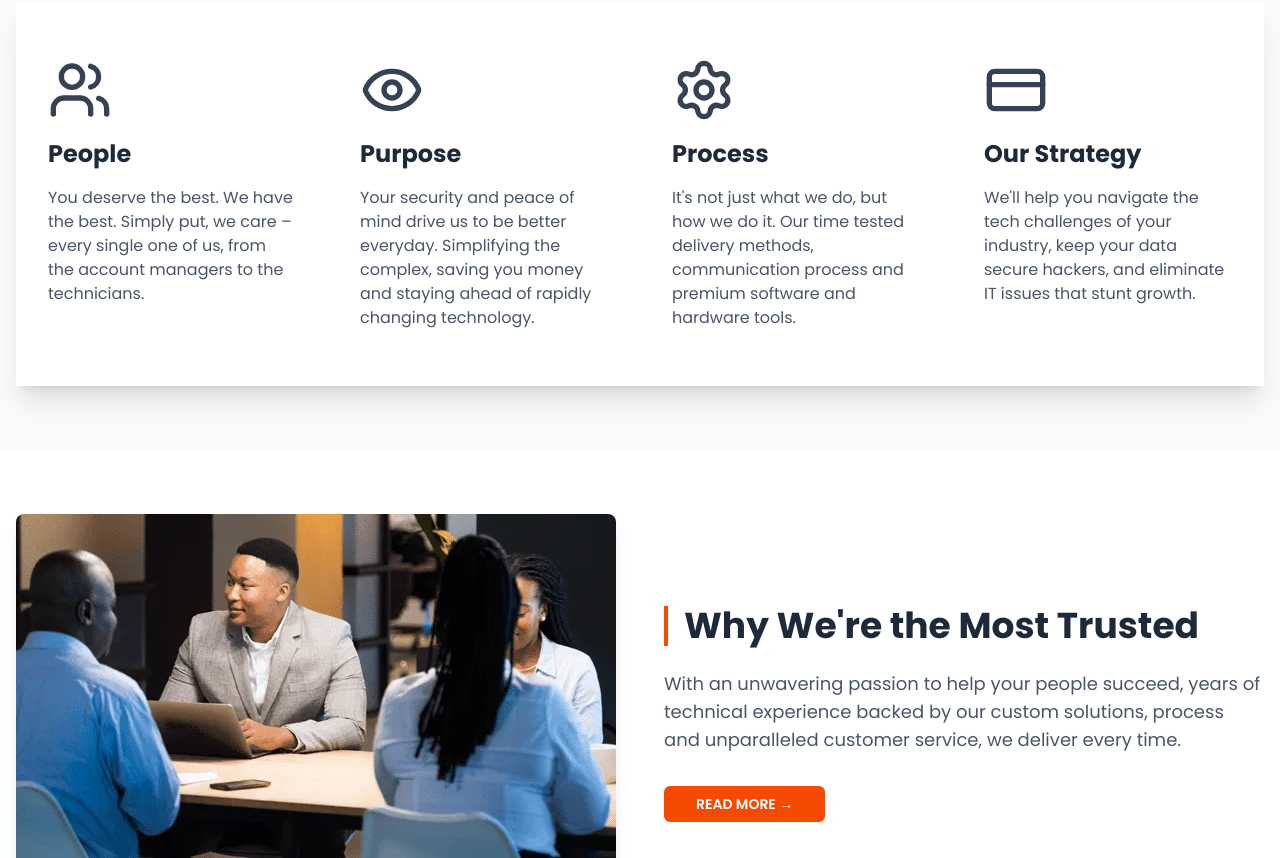
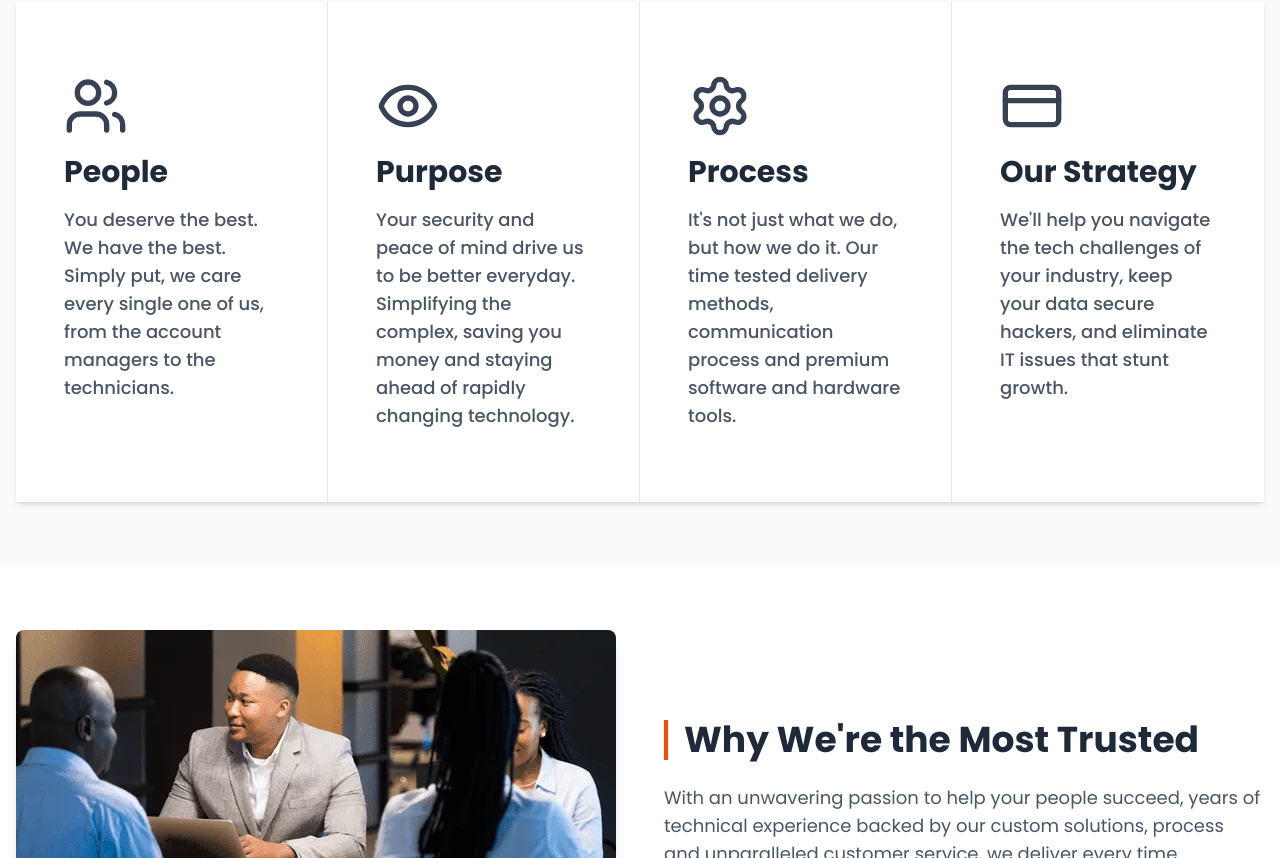
Before and after one commit to TRIPLE-ADE/IT-Consulting, a Next.js app: page / in a window 1280 px wide. Shown: the part 1022-1880 px from the top of the page. Built offline with nearby package versions, Linux system fonts and the light colour scheme.

Commit message:
Enhance Home and Blog pages

```diff
--- a/app/blog/page.tsx
+++ b/app/blog/page.tsx
@@ -66,12 +66,11 @@
                       {post.excerpt}
                     </p>
                     <div className="flex items-center justify-between border-t border-gray-100 pt-6">
-                      <Link
-                        href={`/blog/${post.slug}`}
+                      <span
                         className="text-orange-600 font-bold text-sm uppercase tracking-wide hover:text-orange-700 flex items-center gap-1"
                       >
                         Read More &raquo;
-                      </Link>
+                      </span>
                     </div>
                     <div className="mt-4 text-xs text-gray-400 font-medium flex items-center gap-2">
                       <span>{post.date}</span>
--- a/app/page.tsx
+++ b/app/page.tsx
@@ -11,6 +11,7 @@
   Handshake,
   Server,
   ChevronsRight,
+  ArrowRight,
 } from "lucide-react";
 
 import { Button, Card, CardContent } from "@/components/ui";
@@ -53,29 +54,31 @@
 
       {/* Four Pillars Section */}
       <section className="py-16 bg-gray-50">
-        <div className="container mx-auto px-4">
-          <div className="grid grid-cols-1 md:grid-cols-2 lg:grid-cols-4 shadow-xl shadow-">
-            <Card className="border-0 rounded-none">
-              <CardContent className="p-8">
+        <div className="px-4">
+          <div className="grid grid-cols-1 md:grid-cols-2 lg:grid-cols-4 shadow-md inset-shadow-black divide-x divide-gray-200">
+            <Card className="group relative">
+              <div className="absolute mx-4 inset-0 h-1 bg-orange-600 opacity-0 group-hover:opacity-100 transition-opacity duration-300"></div>
+              <CardContent className="p-12">
                 <Users className="w-16 h-16 text-gray-700 mb-4" />
-                <h3 className="text-2xl font-bold text-gray-800 mb-4">
+                <h3 className="text-3xl font-bold text-gray-800 mb-4">
                   People
                 </h3>
-                <p className="text-gray-600">
-                  You deserve the best. We have the best. Simply put, we care –
+                <p className="text-gray-600 text-lg font-medium">
+                  You deserve the best. We have the best. Simply put, we care
                   every single one of us, from the account managers to the
                   technicians.
                 </p>
               </CardContent>
             </Card>
 
-            <Card className="border-0 rounded-none">
-              <CardContent className="p-8">
+            <Card className="group relative">
+              <div className="absolute mx-4 inset-0 h-1 bg-orange-600 opacity-0 group-hover:opacity-100 transition-opacity duration-300"></div>
+              <CardContent className="p-12">
                 <Eye className="w-16 h-16 text-gray-700 mb-4" />
-                <h3 className="text-2xl font-bold text-gray-800 mb-4">
+                <h3 className="text-3xl font-bold text-gray-800 mb-4">
                   Purpose
                 </h3>
-                <p className="text-gray-600">
+                <p className="text-gray-600 text-lg font-medium">
                   Your security and peace of mind drive us to be better
                   everyday. Simplifying the complex, saving you money and
                   staying ahead of rapidly changing technology.
@@ -83,13 +86,14 @@
               </CardContent>
             </Card>
 
-            <Card className="border-0 rounded-none">
-              <CardContent className="p-8">
+            <Card className="group relative">
+              <div className="absolute mx-4 inset-0 h-1 bg-orange-600 opacity-0 group-hover:opacity-100 transition-opacity duration-300"></div>
+              <CardContent className="p-12">
                 <Settings className="w-16 h-16 text-gray-700 mb-4" />
-                <h3 className="text-2xl font-bold text-gray-800 mb-4">
+                <h3 className="text-3xl font-bold text-gray-800 mb-4">
                   Process
                 </h3>
-                <p className="text-gray-600">
+                <p className="text-gray-600 text-lg font-medium">
                   It's not just what we do, but how we do it. Our time tested
                   delivery methods, communication process and premium software
                   and hardware tools.
@@ -97,13 +101,14 @@
               </CardContent>
             </Card>
 
-            <Card className="border-0 rounded-none">
-              <CardContent className="p-8">
+            <Card className="group relative">
+              <div className="absolute mx-4 inset-0 h-1 bg-orange-600 opacity-0 group-hover:opacity-100 transition-opacity duration-300"></div>
+              <CardContent className="p-12">
                 <CreditCard className="w-16 h-16 text-gray-700 mb-4" />
-                <h3 className="text-2xl font-bold text-gray-800 mb-4">
+                <h3 className="text-3xl font-bold text-gray-800 mb-4">
                   Our Strategy
                 </h3>
-                <p className="text-gray-600">
+                <p className="text-gray-600 text-lg font-medium">
                   We'll help you navigate the tech challenges of your industry,
                   keep your data secure hackers, and eliminate IT issues that
                   stunt growth.
@@ -136,8 +141,8 @@
                 technical experience backed by our custom solutions, process and
                 unparalleled customer service, we deliver every time.
               </p>
-              <Button className="bg-orange-600 hover:bg-orange-700 text-white font-semibold px-8">
-                READ MORE →
+              <Button size="lg" className="bg-orange-600 hover:bg-orange-700 text-white font-semibold text-lg px-10">
+                READ MORE <ArrowRight className="w-10 h-10" strokeWidth={4} />
               </Button>
             </div>
           </div>
--- a/components/header.tsx
+++ b/components/header.tsx
@@ -48,7 +48,7 @@
               HOME
               <span className={getUnderlineClass("/")} />
             </Link>
-            <span className="ml-5 text-gray-900 text-xl font-light">|</span>
+            <span className="ml-5 text-gray-800 text-xl font-semibold">|</span>
           </div>
 
           <div className="flex items-center h-full relative">
@@ -62,7 +62,7 @@
               ABOUT US
               <span className={getUnderlineClass("/about")} />
             </Link>
-            <span className="ml-5 text-gray-900 text-xl font-light">|</span>{" "}
+            <span className="ml-5 text-gray-800 text-xl font-semibold">|</span>{" "}
           </div>
 
           {/* Services Dropdown */}
@@ -87,7 +87,7 @@
                 </span>
                 <span className={getUnderlineClass("/services")} />
               </Link>
-              <span className="ml-5 text-gray-900 text-xl font-light">|</span>{" "}
+              <span className="ml-5 text-gray-800 text-xl font-semibold">|</span>{" "}
             </div>
 
             <div className="absolute left-0 top-full w-64 bg-white shadow-xl rounded-b-md overflow-hidden hidden group-hover:block transition-all duration-200 ease-in-out transform origin-top z-50">
@@ -137,7 +137,7 @@
               BLOG
               <span className={getUnderlineClass("/blog")} />
             </Link>
-            <span className="ml-5 text-gray-900 text-xl font-light">|</span>{" "}
+            <span className="ml-5 text-gray-800 text-xl font-semibold">|</span>{" "}
           </div>
 
           <Link
```
